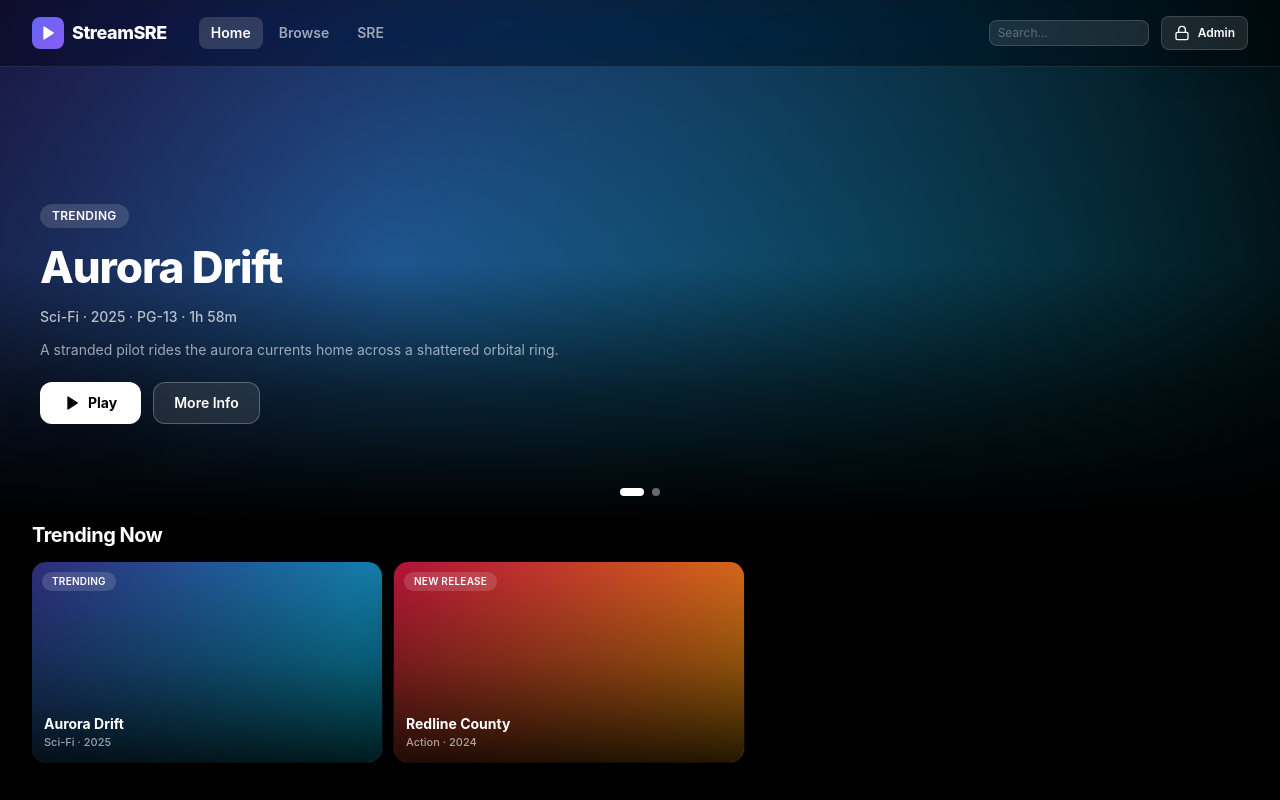
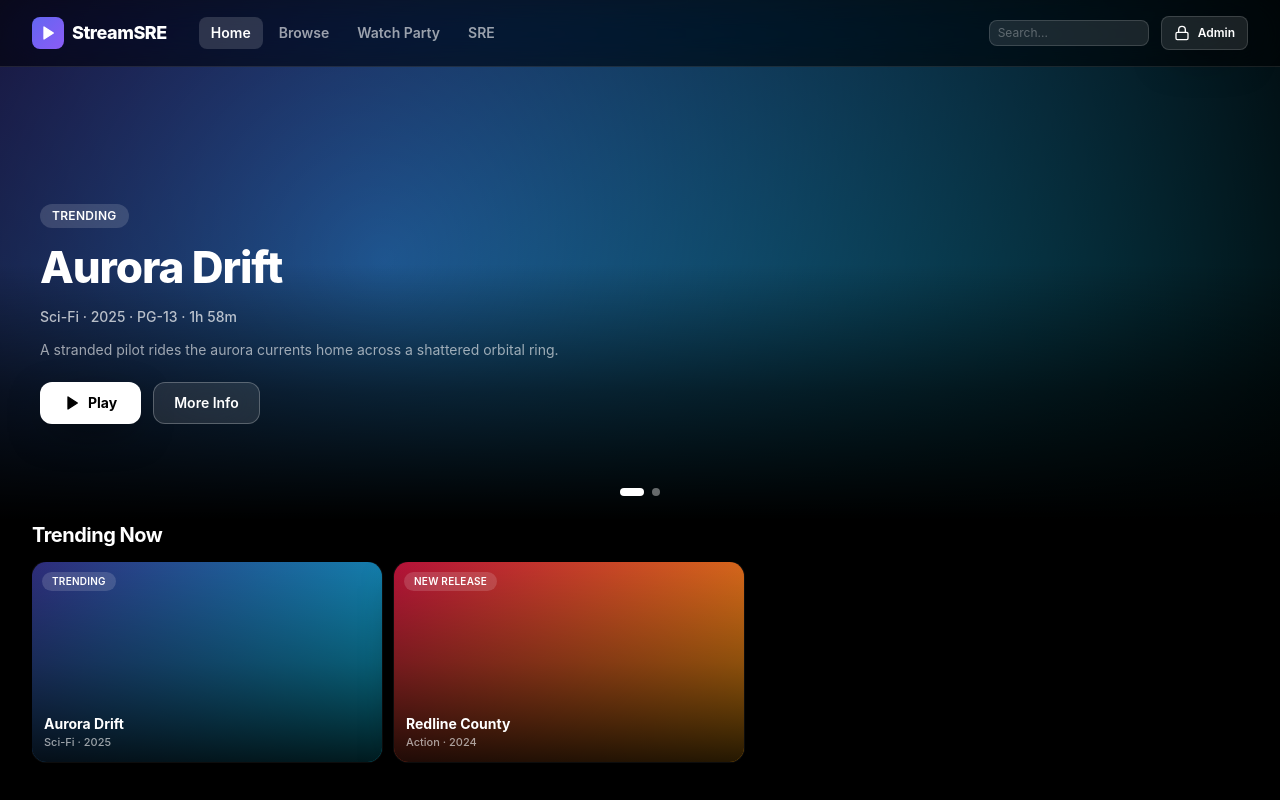
Before and after one commit to ritikZ18/video-streaming-sre, a Next.js app in the folder frontend/: page / in a window 1280 px wide. Shown: the top 800 px of the page. Built offline with nearby package versions, Linux system fonts and the light colour scheme; no server answers.

Commit message:
feat(ui): surface Watch Party in existing site navigation

```diff
--- a/frontend/components/layout/Navbar.tsx
+++ b/frontend/components/layout/Navbar.tsx
@@ -1,12 +1,13 @@
 "use client";
 
 import { usePathname, useRouter } from "next/navigation";
-import { Lock, Play } from "lucide-react";
+import { Lock, Play, Users } from "lucide-react";
 import { SearchBar } from "../common/SearchBar";
 
 const NAV_ITEMS = [
   { label: "Home", href: "/" },
   { label: "Browse", href: "/browse" },
+  { label: "Watch Party", href: "/party" },
   { label: "SRE", href: "/sre" },
 ] as const;
 
@@ -15,8 +16,8 @@ export function Navbar() {
   const router = useRouter();
 
   return (
-    <nav className="fixed inset-x-0 top-0 z-50 flex items-center justify-between border-b border-white/10 bg-black/40 px-8 py-4 backdrop-blur-xl backdrop-saturate-150 transition-colors">
-      <div className="flex items-center gap-8">
+    <nav className="fixed inset-x-0 top-0 z-50 flex items-center justify-between gap-3 border-b border-white/10 bg-black/60 px-4 py-4 backdrop-blur-xl backdrop-saturate-150 transition-colors md:px-8">
+      <div className="flex min-w-0 items-center gap-3 md:gap-8">
         <button
           type="button"
           className="flex items-center gap-2 text-lg font-extrabold tracking-tight"
@@ -27,7 +28,7 @@ export function Navbar() {
           </span>
           <span>StreamSRE</span>
         </button>
-        <div className="flex gap-1">
+        <div className="flex flex-wrap gap-1">
           {NAV_ITEMS.map((item) => {
             const active = pathname === item.href;
             return (
@@ -48,7 +49,7 @@ export function Navbar() {
           })}
         </div>
       </div>
-      <div className="flex items-center gap-3">
+      <div className="hidden items-center gap-3 sm:flex">
         <SearchBar />
         <button
           type="button"
```
